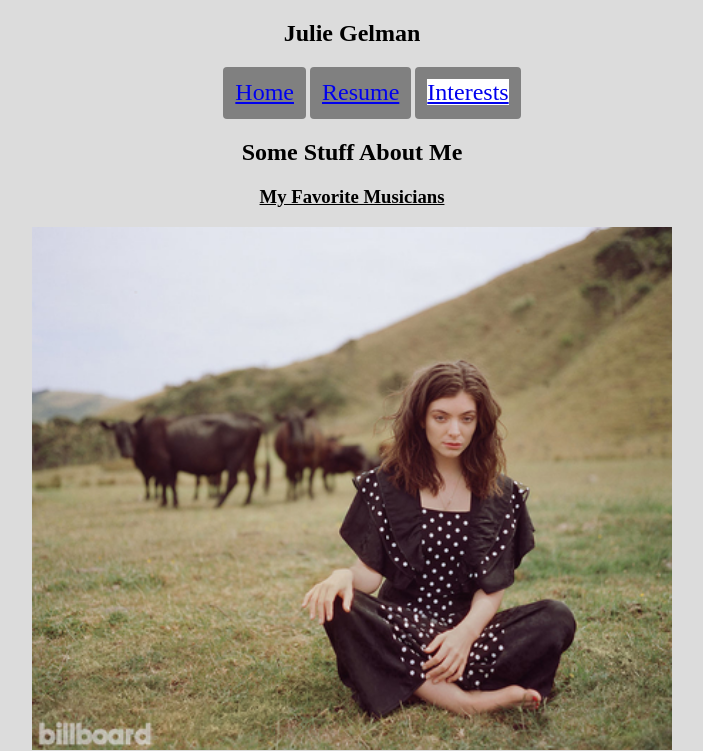
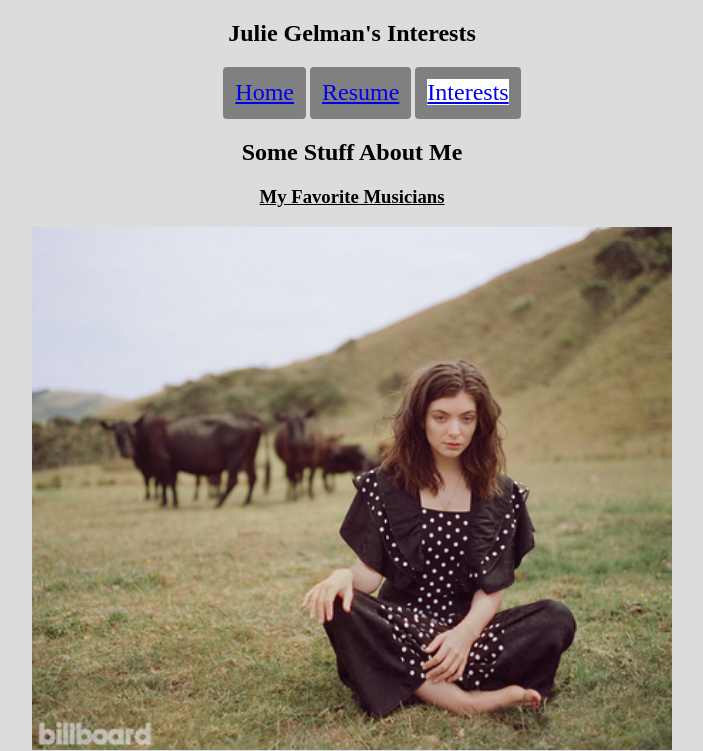
Before and after one commit to juliegelman/ITM361_ProjectTwo, a plain HTML site: page about.html in a window 1280 px wide. Shown: the top 751 px of the page, without its empty margins (288-991 px from the left). Drawn offline with Linux system fonts and the light colour scheme.

```diff
--- a/about.html
+++ b/about.html
@@ -10,7 +10,7 @@
    </head>
 
    <body>
-      <h2>Julie Gelman</h2>
+      <h2>Julie Gelman's Interests</h2>
       <header id="header">
          <nav id="navigation">
             <ul>
```
